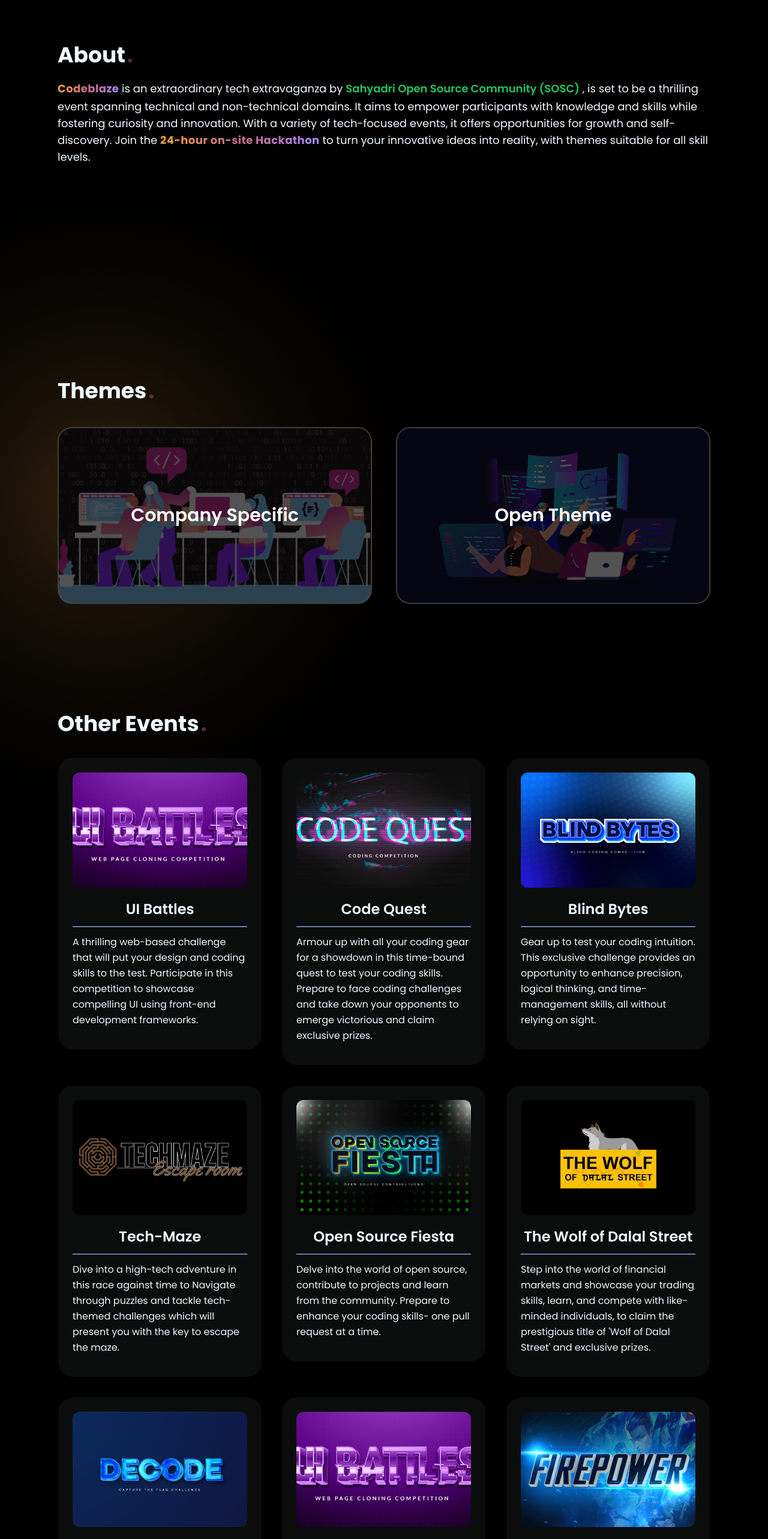
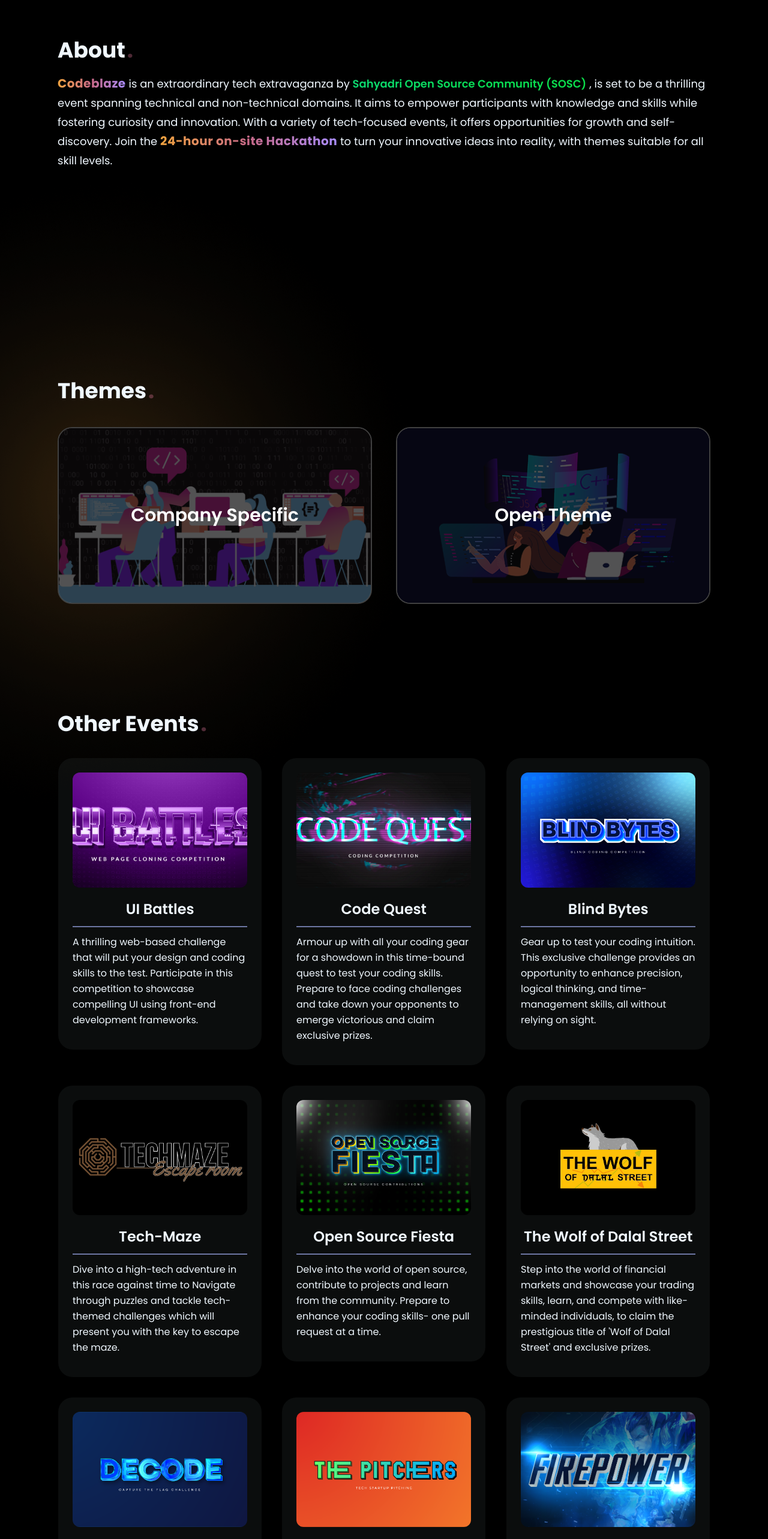
Before and after one commit to srajankumar/codeblaze, a Next.js app: page / in a window 1280 px wide. Shown: the part 1180-3746 px from the top of the page at 60% size. Built offline with nearby package versions, Linux system fonts and the light colour scheme.

Commit message:
add pitchers

```diff
--- a/src/app/globals.css
+++ b/src/app/globals.css
@@ -60,3 +60,15 @@
   background-clip: text;
   color: transparent;
 }
+
+.grad1 {
+  background: linear-gradient(to right, #0cd870, #08dc56, #0bde4a);
+  background-clip: text;
+  color: transparent;
+  border-bottom: 2px solid transparent; /* Set an initial transparent underline */
+  transition: border-color 0.2s; /* Add a smooth transition effect for the color change */
+}
+
+.grad1:hover {
+  border-color: #0cd870;
+}
--- a/src/components/About.tsx
+++ b/src/components/About.tsx
@@ -6,35 +6,27 @@
       <h1 className="px-4 text-3xl select-none md:text-4xl font-poppinsB py-5">
         <TypingAnimation message="About" />
       </h1>
-      <div className="px-4 font-poppinsR space-y-5 text-lg">
+      <div className="px-4 font-poppinsR leading-8 space-y-5 text-lg">
         <p>
-          <span className="grad font-poppinsB tracking-wide">Codeblaze</span> is
-          an extraordinary tech extravaganza by{" "}
+          <span className="grad font-poppinsB text-xl tracking-wide">
+            Codeblaze
+          </span>{" "}
+          is an extraordinary tech extravaganza by{" "}
           <span className="transition duration-300">
             <Link
-              className="hover:underline font-poppinsSB text-green-500 leading-8 transition duration-300 underline-offset-4"
+              className="hover:underline font-poppinsSB grad1 leading-8 transition duration-300 underline-offset-4"
               href="https://www.sosc.org.in/"
               target="_blank"
             >
               Sahyadri Open Source Community (SOSC)
             </Link>{" "}
           </span>
-          {/* . In its inaugural edition, this exclusive{" "}
-          <span className="transition duration-300">
-            <span
-              className="hover:underline font-poppinsSB text-blue-400 leading-8 transition duration-300 underline-offset-4"
-              // href=""
-              // target="_blank"
-            >
-              synergia
-            </span>{" "}
-          </span> */}
           , is set to be a thrilling event spanning technical and non-technical
           domains. It aims to empower participants with knowledge and skills
           while fostering curiosity and innovation. With a variety of
           tech-focused events, it offers opportunities for growth and
           self-discovery. Join the{" "}
-          <span className="grad font-poppinsB tracking-wide">
+          <span className="grad font-poppinsB text-xl tracking-wide">
             24-hour on-site Hackathon
           </span>{" "}
           to turn your innovative ideas into reality, with themes suitable for
--- a/src/components/Card.jsx
+++ b/src/components/Card.jsx
@@ -3,7 +3,7 @@
 import Image from "next/image";
 import Link from "next/link";
 
-const EventCard = ({ title, description, imageSrc, register, rule }) => {
+const EventCard = ({ title, description, imageSrc, register, rule, link }) => {
   return (
     <div className="p-4 w-full">
       <div className="md:flex hidden">
@@ -14,6 +14,7 @@
             imageSrc={imageSrc}
             register={register}
             rule={rule}
+            link={link}
           />
         </Tilt>
       </div>
@@ -23,13 +24,14 @@
           description={description}
           imageSrc={imageSrc}
           register={register}
+          link={link}
         />
       </div>
     </div>
   );
 };
 
-const Card = ({ title, description, imageSrc, register, rule }) => {
+const Card = ({ title, description, imageSrc, register, rule, link }) => {
   const handleMouseMove = (e) => {
     const rect = e.currentTarget.getBoundingClientRect();
     const x = e.clientX - rect.left;
@@ -88,6 +90,18 @@
                 </div>
               </Link>
             )}
+            {link && (
+              <Link target="_blank" href={link}>
+                <div className="group flex w-fit rounded-full border sm:border-transparent sm:px-9 px-6 sm:py-3 py-2 transition-colors bg-transparent sm:hover:border-neutral-700 border-neutral-700 hover:bg-neutral-800/30">
+                  <h2 className="sm:text-lg font-poppinsSB">
+                    More Events{" "}
+                    <span className="inline-block text-pink-400 transition-transform group-hover:translate-x-1 motion-reduce:transform-none">
+                      -&gt;
+                    </span>
+                  </h2>
+                </div>
+              </Link>
+            )}
           </div>
         </div>
       </div>
--- a/src/components/Events.tsx
+++ b/src/components/Events.tsx
@@ -10,6 +10,7 @@
       imageSrc: "ui-battles.webp",
       register: "",
       rule: "",
+      link: "",
     },
 
     {
@@ -19,6 +20,7 @@
       imageSrc: "code-quest.webp",
       register: "",
       rule: "",
+      link: "",
     },
 
     {
@@ -28,6 +30,7 @@
       imageSrc: "blindb.png",
       register: "",
       rule: "",
+      link: "",
     },
 
     {
@@ -37,6 +40,7 @@
       imageSrc: "techmaze.png",
       register: "",
       rule: "",
+      link: "",
     },
 
     {
@@ -46,6 +50,7 @@
       imageSrc: "open-source.png",
       register: "",
       rule: "",
+      link: "",
     },
 
     {
@@ -55,6 +60,7 @@
       imageSrc: "wolf.png",
       register: "",
       rule: "",
+      link: "",
     },
 
     {
@@ -64,15 +70,17 @@
       imageSrc: "decode.png",
       register: "",
       rule: "",
+      link: "",
     },
 
     {
       title: "The Pitchers",
       description:
         "Unveil your groundbreaking ideas, gain exposure, and compete for a place in the future of technology and entrepreneurship in this 'Tech Startup Pitching' competition.",
-      imageSrc: "ui-battles.webp",
+      imageSrc: "pitchers.png",
       register: "",
       rule: "",
+      link: "",
     },
 
     {
@@ -82,6 +90,7 @@
       imageSrc: "firepower.png",
       register: "",
       rule: "",
+      link: "",
     },
 
     {
@@ -89,8 +98,9 @@
       description:
         "Aerophilia, a national tech fest, features Aeromodelling, Drone racing, RC Bots, and fun activities to inspire and educate young minds in technology for national development.",
       imageSrc: "aerophilia.png",
-      register: "https://aerophilia.in/",
+      register: "",
       rule: "",
+      link: "https://aerophilia.in/",
     },
   ];
   return (
@@ -107,6 +117,7 @@
             imageSrc={data.imageSrc}
             register={data.register}
             rule={data.rule}
+            link={data.link}
           />
         ))}
       </div>
```
Also changed, not shown: public/assets/events/pitchers.png (added).
